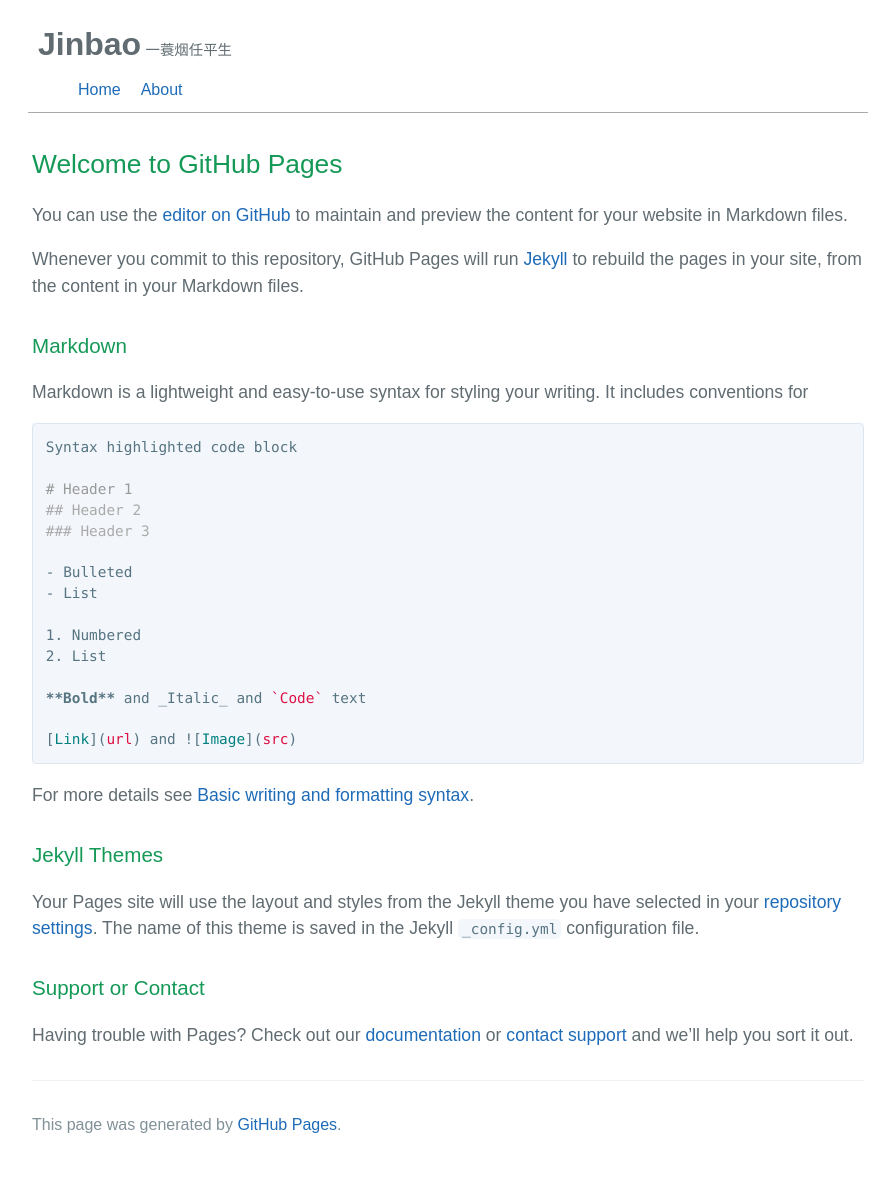
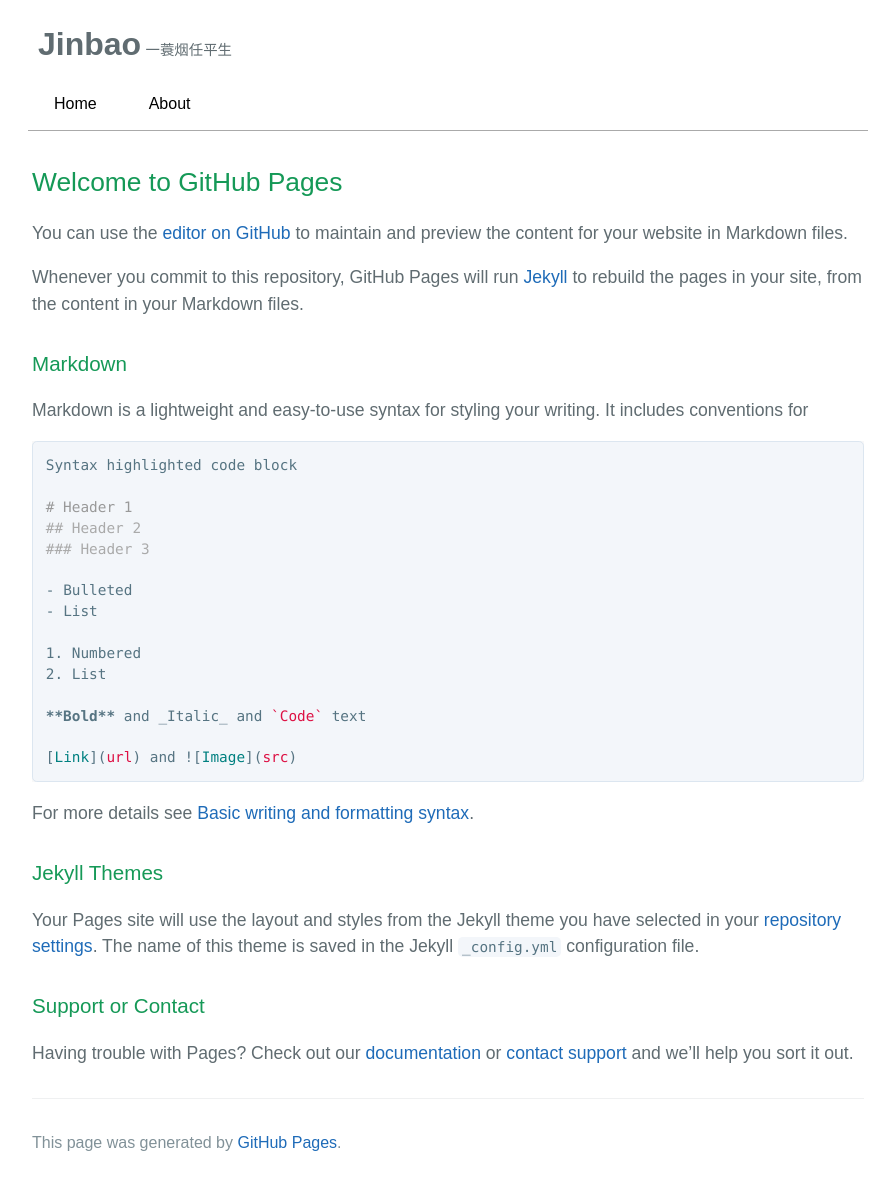
Before and after one commit to JinbaoWeb/jinbaoweb.github.io, a Jekyll site: the page built from index.md, in a window 1280 px wide. Shown: the whole page, without its empty margins (192-1087 px from the left). Built offline with Jekyll 4.4.1, drawn with Linux system fonts in a browser that asks for light colours; our own code applies the rules of GitHub Pages for plain Markdown files.

Commit message:
Update header.css

```diff
--- a/assets/css/header.css
+++ b/assets/css/header.css
@@ -1,7 +1,7 @@
 .container-header {
   margin:0 auto;
   width: 100%;
-  padding: 10px 0;
+  padding: 10px 0 0 0;
   border-bottom: solid 1px #aaa;
   overflow: hidden;
   max-width: 840px;
@@ -23,8 +23,10 @@
 }
 
 .header-main-nav {
-  list-style: none;
-  margin: 0;
+	list-style-type: none;
+    margin: 0;
+    padding: 0;
+    overflow: hidden;
 }
 
 .header-main-nav-item {
@@ -33,3 +35,15 @@
   float: left;
   margin: 0 10px;
 }
+
+.header-main-nav-item a {
+    display: block;
+    color: black;
+    text-align: center;
+    padding: 14px 16px;
+    text-decoration: none;
+}
+
+.header-main-nav-item a:hover {
+    background-color: #aaa;
+}
```
